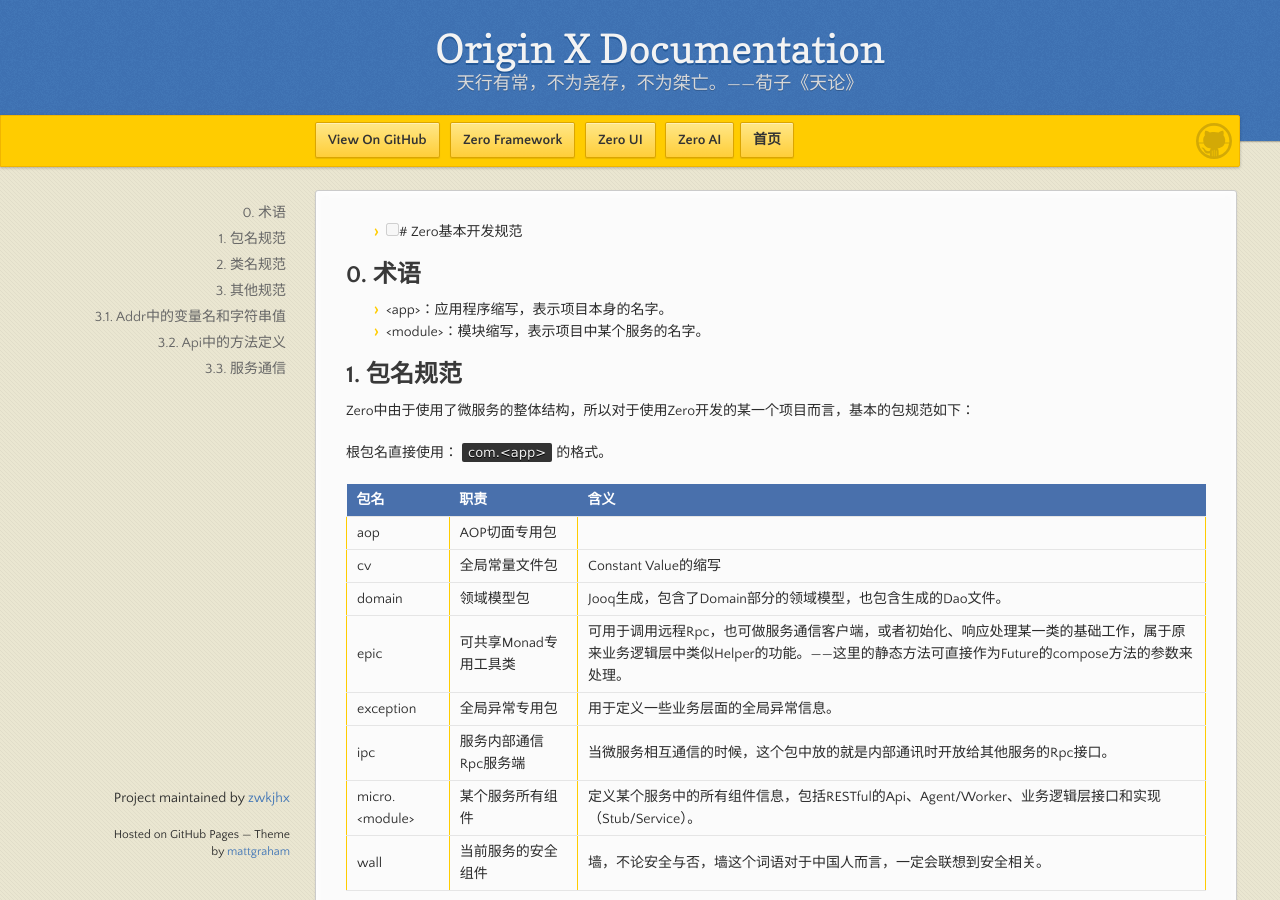
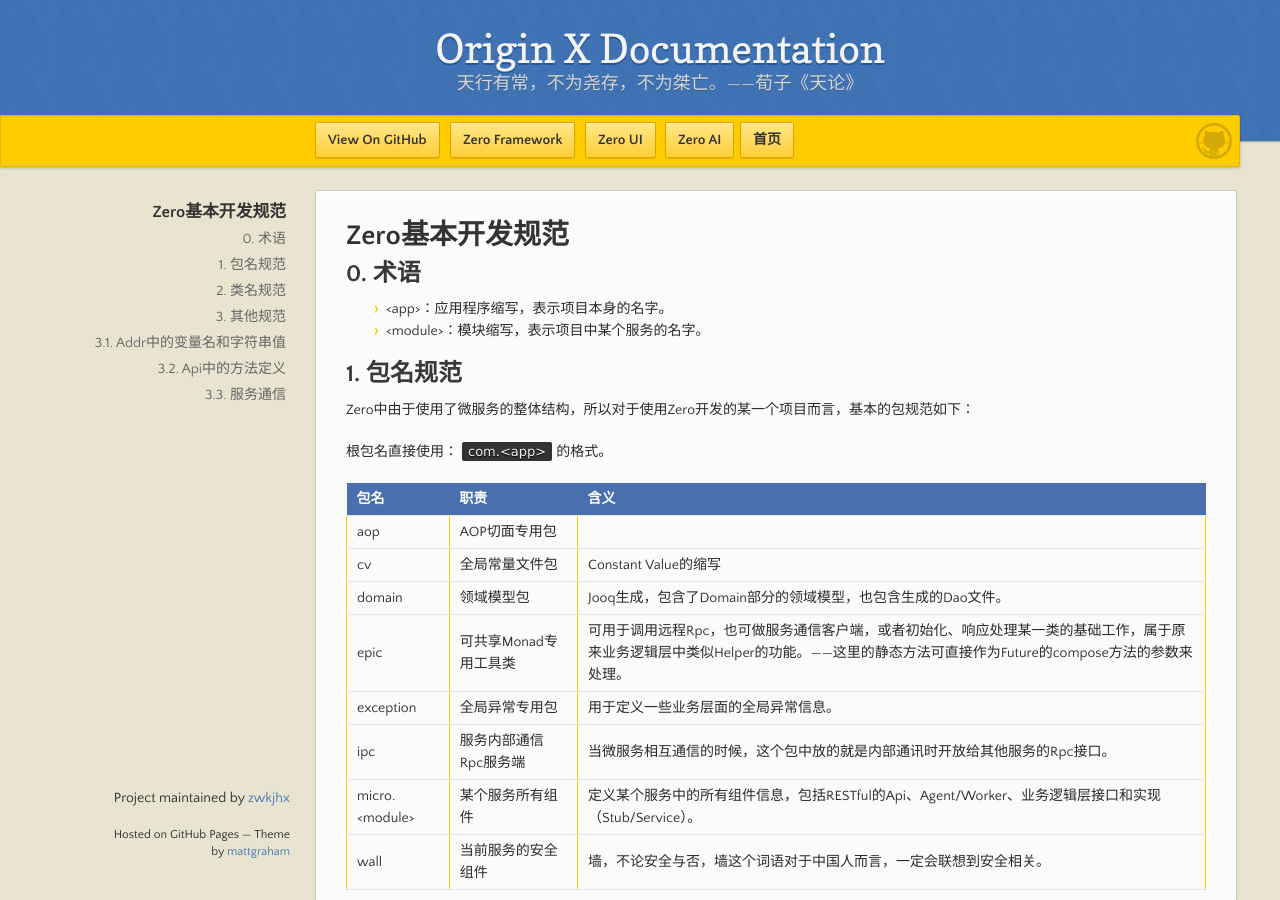
Before and after one commit to zwkjhx/ox-doc, a Jekyll site: the page built from specification/1-zerogui-fan/spc-001-zeroji-ben-kai-fa-gui-fan.md, in a window 1280 px wide and 900 px high. Built offline with Jekyll 4.4.1, drawn with Linux system fonts in a browser that asks for light colours; our own code applies the rules of GitHub Pages for plain Markdown files.

Commit message:
Updates specification/1-zerogui-fan/spc-001-zeroji-ben-kai-fa-gui-fan.md
Auto commit by GitBook Editor

```diff
--- a/specification/1-zerogui-fan/spc-001-zeroji-ben-kai-fa-gui-fan.md
+++ b/specification/1-zerogui-fan/spc-001-zeroji-ben-kai-fa-gui-fan.md
@@ -1,4 +1,4 @@
-* [ ] # Zero基本开发规范
+# Zero基本开发规范
 
 ## 0. 术语
 
```
